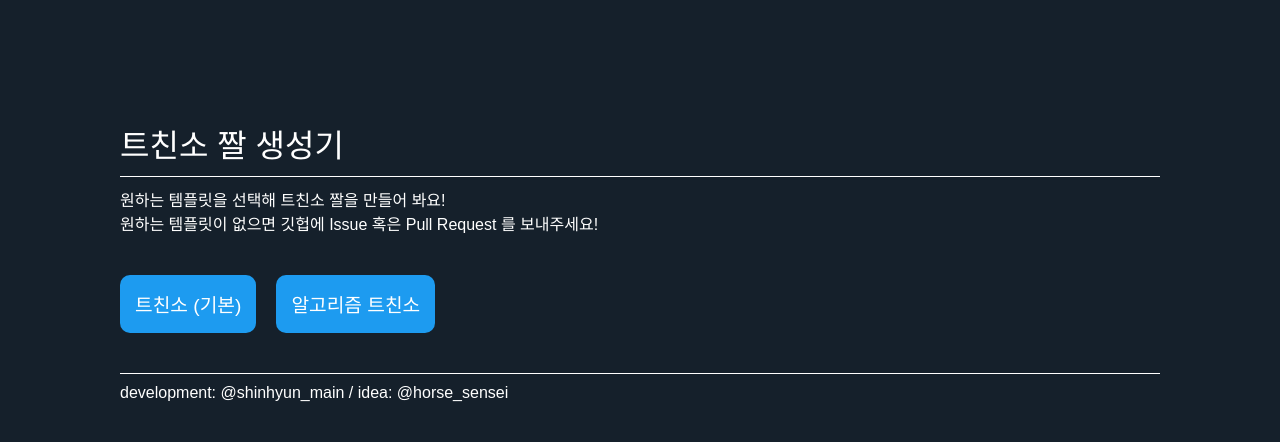
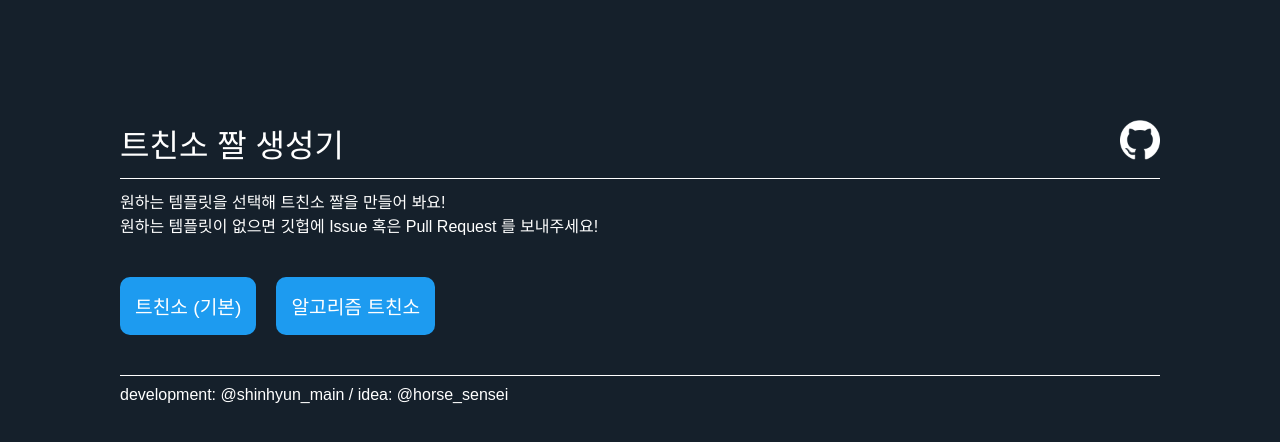
Before and after one commit to kyaryunha/twitter-friend, a Next.js app: page / in a window 1280 px wide. Shown: the top 442 px of the page. Built offline with nearby package versions, Linux system fonts and the light colour scheme; a web font is replaced by a local one.

Commit message:
Add github logo

```diff
--- a/pages/[menu].tsx
+++ b/pages/[menu].tsx
@@ -17,11 +17,6 @@ const Menu: NextPage = () => {
     }, [menu]);
     return (
         <>
-            <StyledTitle>
-                <Link href="/">
-                    <a>트친소 짤 생성기</a>
-                </Link>
-            </StyledTitle>
             {
                 // @ts-ignore
                 typeof menu === "string" && <CreateTemplate menu={MenuText[menu]} />
--- a/pages/_app.tsx
+++ b/pages/_app.tsx
@@ -2,10 +2,11 @@ import * as gtag from "../utils/gtag";
 import type { AppProps } from 'next/app'
 import { Global, css } from '@emotion/react';
 import Footer from "../components/footer";
-import { StyledMainDiv } from '../styles/page.style';
+import {StyledMainDiv, StyledTitle} from '../styles/page.style';
 import {FC, useEffect} from "react";
 import TagManager from "react-gtm-module";
 import {useRouter} from "next/router";
+import Link from "next/link";
 
 
 const MyApp: FC<AppProps> = ({ Component, pageProps }) => {
@@ -52,6 +53,16 @@ const MyApp: FC<AppProps> = ({ Component, pageProps }) => {
             `}
         />
         <StyledMainDiv>
+            <StyledTitle>
+                <Link href="/">
+                    <a>트친소 짤 생성기</a>
+                </Link>
+                <Link href="https://github.com/kyaryunha/twitter-friend">
+                    <a target="_blank">
+                        <img src="github-light.png"  alt="github logo"/>
+                    </a>
+                </Link>
+            </StyledTitle>
             <Component {...pageProps} />
             <Footer />
         </StyledMainDiv>
--- a/pages/index.tsx
+++ b/pages/index.tsx
@@ -7,11 +7,6 @@ import CreateMenu from "../components/create-menu";
 const Home: NextPage = () => {
   return (
     <>
-        <StyledTitle>
-            <Link href="/">
-                <a>트친소 짤 생성기</a>
-            </Link>
-        </StyledTitle>
         <Introduce />
         <CreateMenu />
 
--- a/styles/page.style.ts
+++ b/styles/page.style.ts
@@ -12,6 +12,8 @@ export const StyledMainDiv = styled.div`
 `;
 
 export const StyledTitle = styled.div`
+  display: flex;
+  justify-content: space-between;
   font-size: 200%;
   padding-bottom: 10px;
   margin-bottom: 10px;
@@ -19,6 +21,9 @@ export const StyledTitle = styled.div`
   a {
     color: inherit;
     text-decoration: none;
+  }
+  img {
+    height: 40px;
   }
 `;
 
```
Also changed, not shown: public/github-light.png (added).
